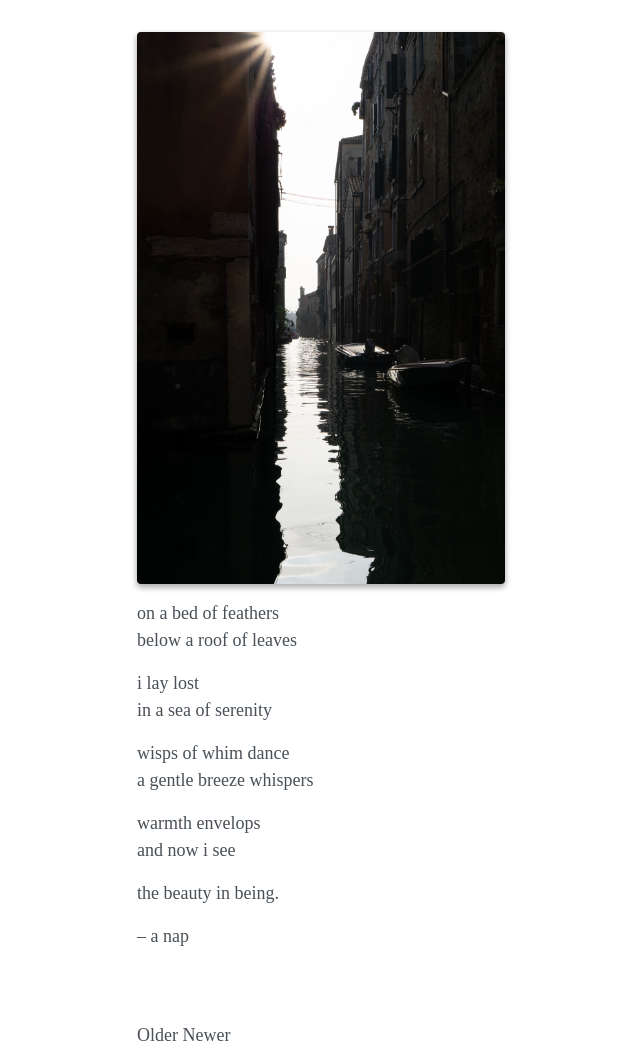
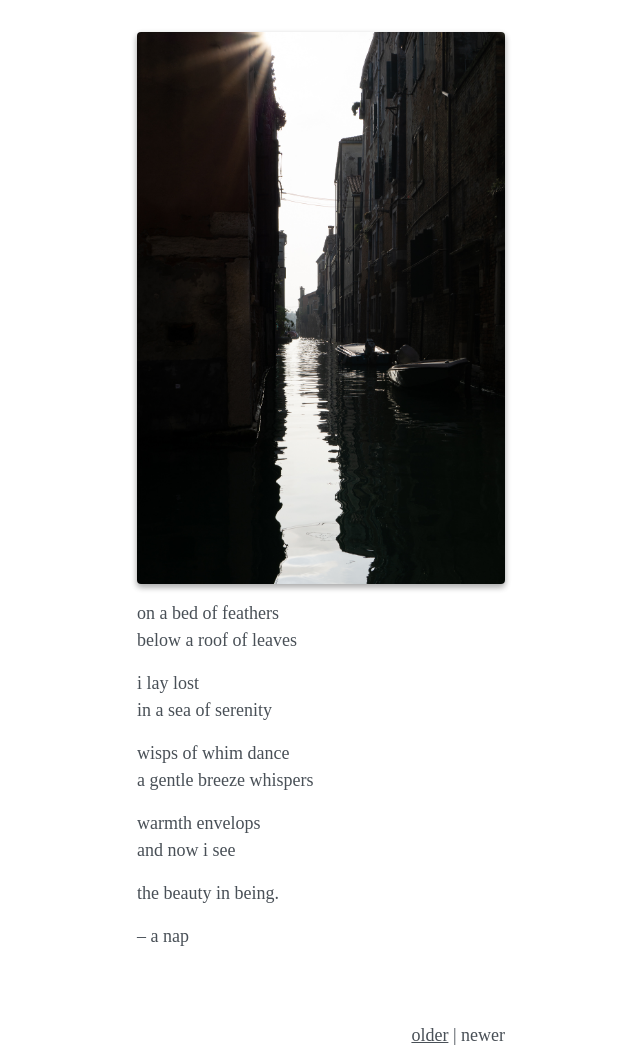
Before and after one commit to pybae/pybae.github.io, a Jekyll site: the page built from index.html, in a window 1280 px wide. Shown: the whole page, without its empty margins (319-959 px from the left). Built offline with Jekyll 4.4.1, drawn with Linux system fonts in a browser that asks for light colours; the list of posts is cut into pages by our own code.

Commit message:
favicon and index

```diff
--- a/_config.yml
+++ b/_config.yml
@@ -1,5 +1,5 @@
 # Setup
-title: gumby diaries
+title: portraits
 # tagline: #remove page tile so it's useless
 # url: "https://typesetting.vercel.app"
 paginate: 1
--- a/index.html
+++ b/index.html
@@ -24,16 +24,16 @@ title: Home
   </article>
   {% endfor %}
 </div>
-
-<div>
+<div style="text-align:right;">
   {% if paginator.next_page %}
-    <a class="older" href="{{ paginator.next_page_path | relative_url }}">Older</a>
+  <a href="{{ paginator.next_page_path | relative_url }}">older</a>
   {% else %}
-    <span class=" older">Older</span>
+  <span>older</span>
   {% endif %}
+  <span>|</span>
   {% if paginator.previous_page %}
-    <a class=" newer" href="{{ paginator.previous_page_path | prepend: relative_url }}">Newer</a>
+  <a href="{{ paginator.previous_page_path | prepend: relative_url }}">newer</a>
   {% else %}
-    <span class=" newer">Newer</span>
+  <span>newer</span>
   {% endif %}
 </div>
```
Also changed, not shown: _posts/2023-11-26-test.md (added, +23 -0 lines), assets/favicon.ico.
